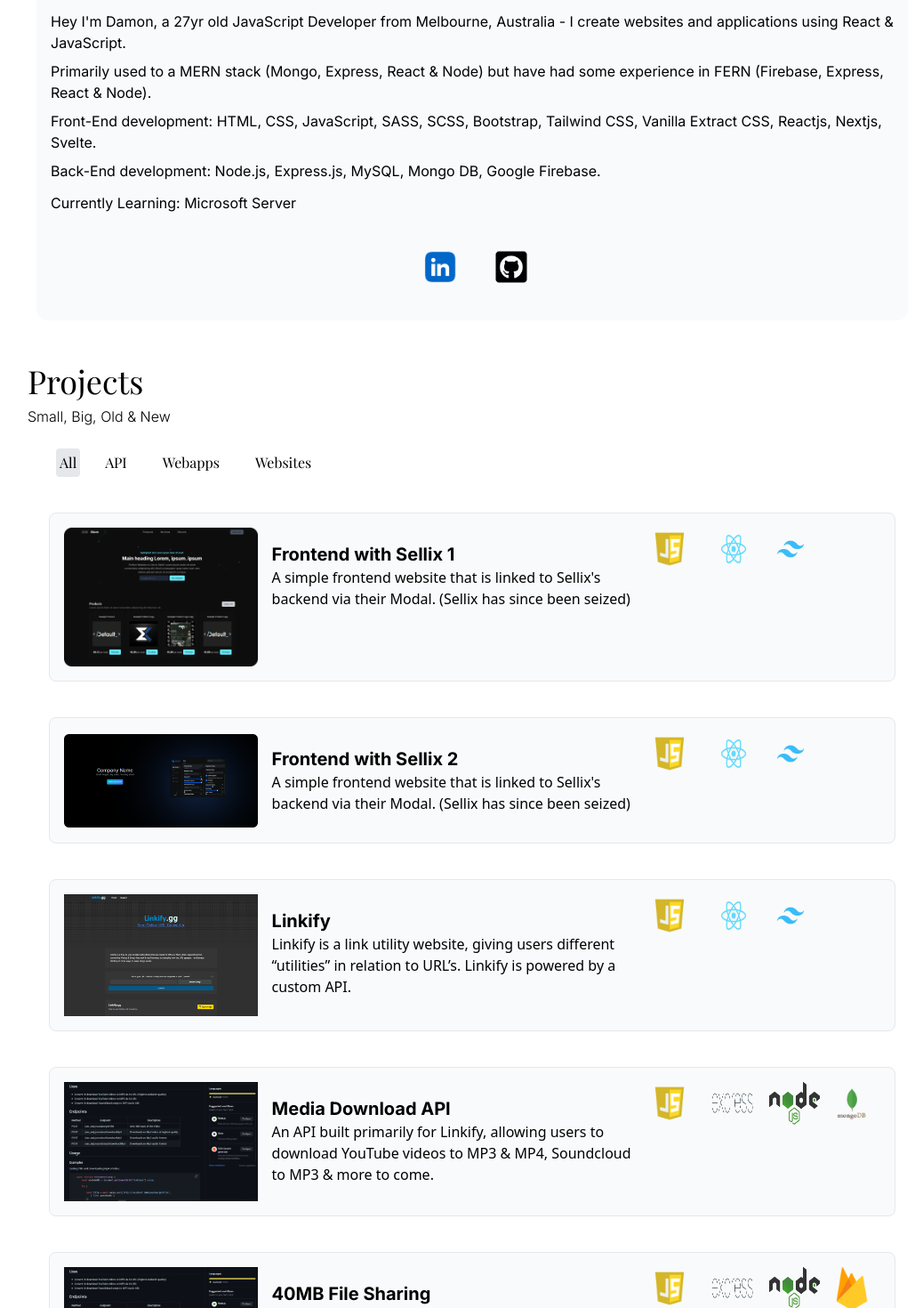
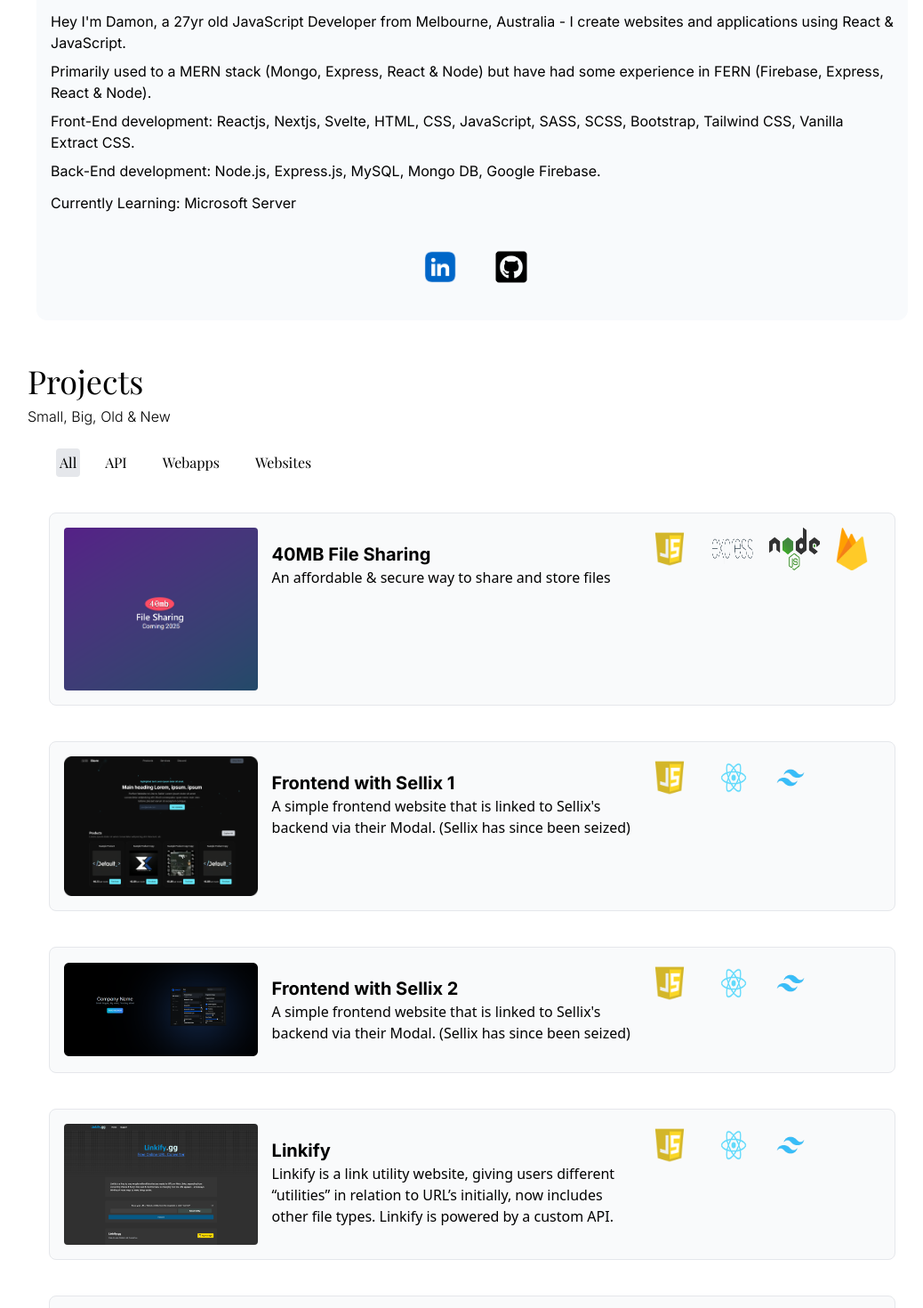
Before and after one commit to damonwindsor97/portfolio_2024, a React (Vite) app: page / in a window 1280 px wide. Shown: the part 180-1650 px from the top of the page at 89% size, without its empty margins (109-1147 px from the left). Built offline with nearby package versions, Linux system fonts and the light colour scheme; a web font is replaced by a local one.

Commit message:
Changes
- project added
- showcase removed

```diff
--- a/src/components/About.jsx
+++ b/src/components/About.jsx
@@ -12,7 +12,7 @@ function About() {
             websites and applications using React & JavaScript.</p>
             <p className="mt-2">Primarily used to a MERN stack (Mongo, Express, React & Node) but have had some
             experience in FERN (Firebase, Express, React & Node).</p>
-            <p className="mt-2">Front-End development: HTML, CSS, JavaScript, SASS, SCSS, Bootstrap, Tailwind CSS, Vanilla Extract CSS, Reactjs, Nextjs, Svelte.</p>
+            <p className="mt-2">Front-End development: Reactjs, Nextjs, Svelte, HTML, CSS, JavaScript, SASS, SCSS, Bootstrap, Tailwind CSS, Vanilla Extract CSS.</p>
             <p className="mt-2">Back-End development: Node.js, Express.js, MySQL, Mongo DB, Google Firebase.</p>
             <p className='mt-3'>Currently Learning: Microsoft Server</p>
         </div>
--- a/src/components/MyTab/MyTab.jsx
+++ b/src/components/MyTab/MyTab.jsx
@@ -13,10 +13,18 @@ import Storefront2Image from '../../assets/projectimages/storefront2.png'
 import LinkifyImage from '../../assets/projectimages/linkify.png'
 import MediaAPI from '../../assets/projectimages/api.png'
 import Biolink from '../../assets/projectimages/biolink.png'
-
+import FortyMb from '../../assets/projectimages/40mb.png'
 
 
 const projects = [
+  {  id: 4,
+    title: "40MB File Sharing",
+    description: "An affordable & secure way to share and store files",
+    image: FortyMb,
+    tag: "website",
+    tech: ["javascript", "express", "node", "firebase"],
+    link: "https://40mb.cloud"
+  },
   {
     id: 0,
     title: "Frontend with Sellix 1",
@@ -24,7 +32,7 @@ const projects = [
     image: Storefront1Image,
     tag: "website",
     tech: ["javascript", "react", "tailwind"],
-    link: "https://storefront-frontend-1.onrender.com/"
+    link: "https://storefront-frontend-1.onrender.com"
   },
   {  id: 1,
     title: "Frontend with Sellix 2",
@@ -36,7 +44,7 @@ const projects = [
   },
   {  id: 2,
     title: "Linkify",
-    description: "Linkify is a link utility website, giving users different “utilities” in relation to URL’s. Linkify is powered by a custom API.",
+    description: "Linkify is a link utility website, giving users different “utilities” in relation to URL’s initially, now includes other file types. Linkify is powered by a custom API.",
     image: LinkifyImage,
     tag: 'webapp',
     tech: ["javascript", "react", "tailwind"],
@@ -48,16 +56,9 @@ const projects = [
     image: MediaAPI,
     tag: "api",
     tech: ["javascript", "express", "node", "mongo"],
-    link: "https://github.com/damonwindsor97/media-download-api"
+    link: ""
   },
-  {  id: 4,
-    title: "40MB File Sharing",
-    description: "An affordable & secure way to share and store files",
-    image: MediaAPI,
-    tag: "website",
-    tech: ["javascript", "express", "node", "firebase"],
-    link: "https://40mb.cloud/"
-  },
+
 ]
 
 
--- a/src/components/ProjectPanel.jsx
+++ b/src/components/ProjectPanel.jsx
@@ -8,7 +8,7 @@ function ProjectPanel({image, title, description, tech, link}) {
         <div className="rounded-lg border p-4 bg-gray-50 hover:border-blue-300 cursor-pointer mb-10 mt-10">
             <div className='md:flex'>
                 <div className="flex items-center justify-center">
-                    <img className="md:w-[250px] w-full" src={image} alt=""/>
+                    <img className="md:w-[250px] w-full rounded" src={image} alt=""/>
                 </div>
 
                 <div className="p-4 md:w-[500px] text-center md:text-start">
--- a/src/pages/Home.jsx
+++ b/src/pages/Home.jsx
@@ -1,4 +1,3 @@
-import Showcase from "../components/Showcase"
 import Projects from "../components/Projects"
 import About from "../components/About"
 
```
Also changed, not shown: src/assets/projectimages/40mb.png (added).
